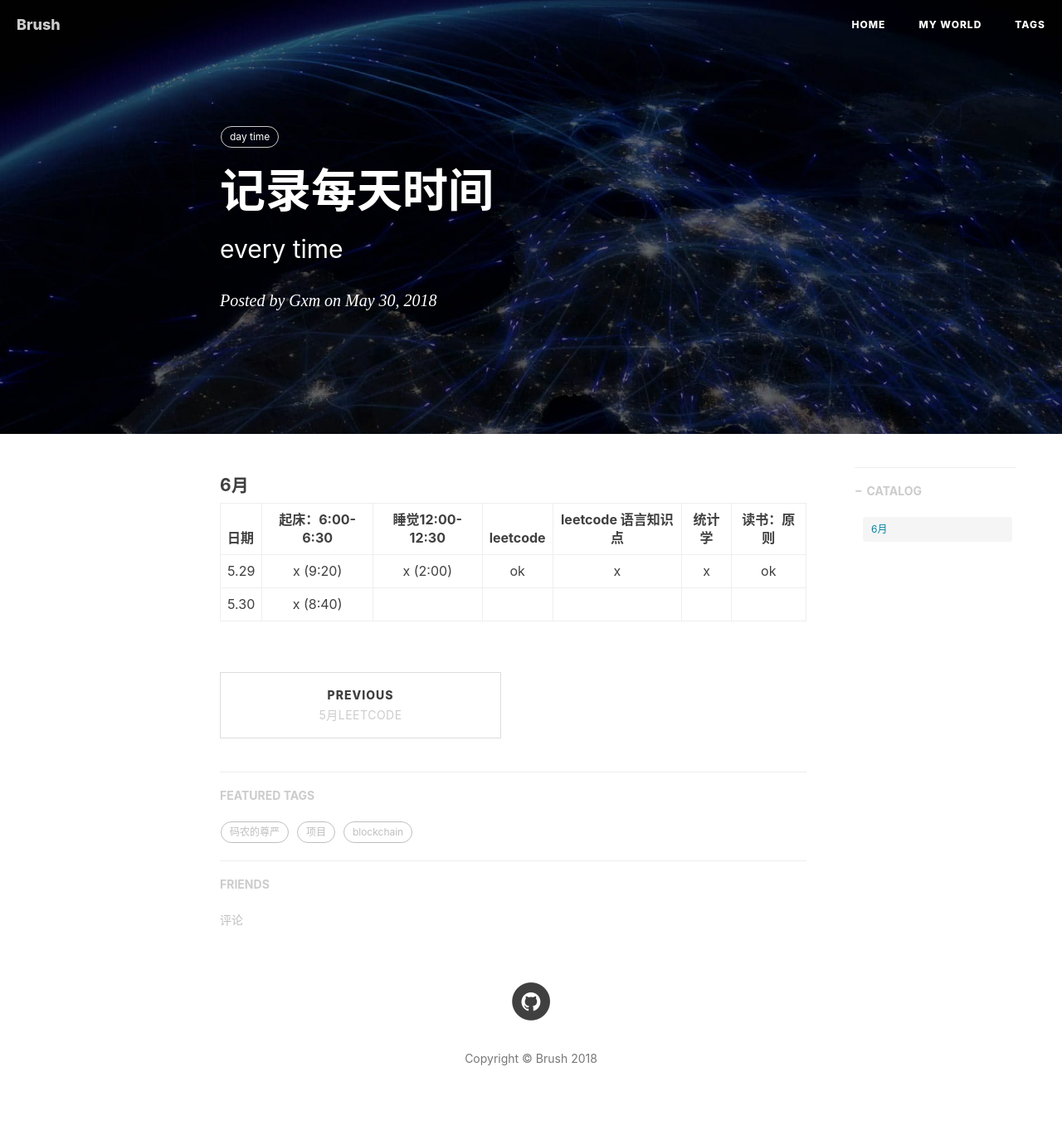
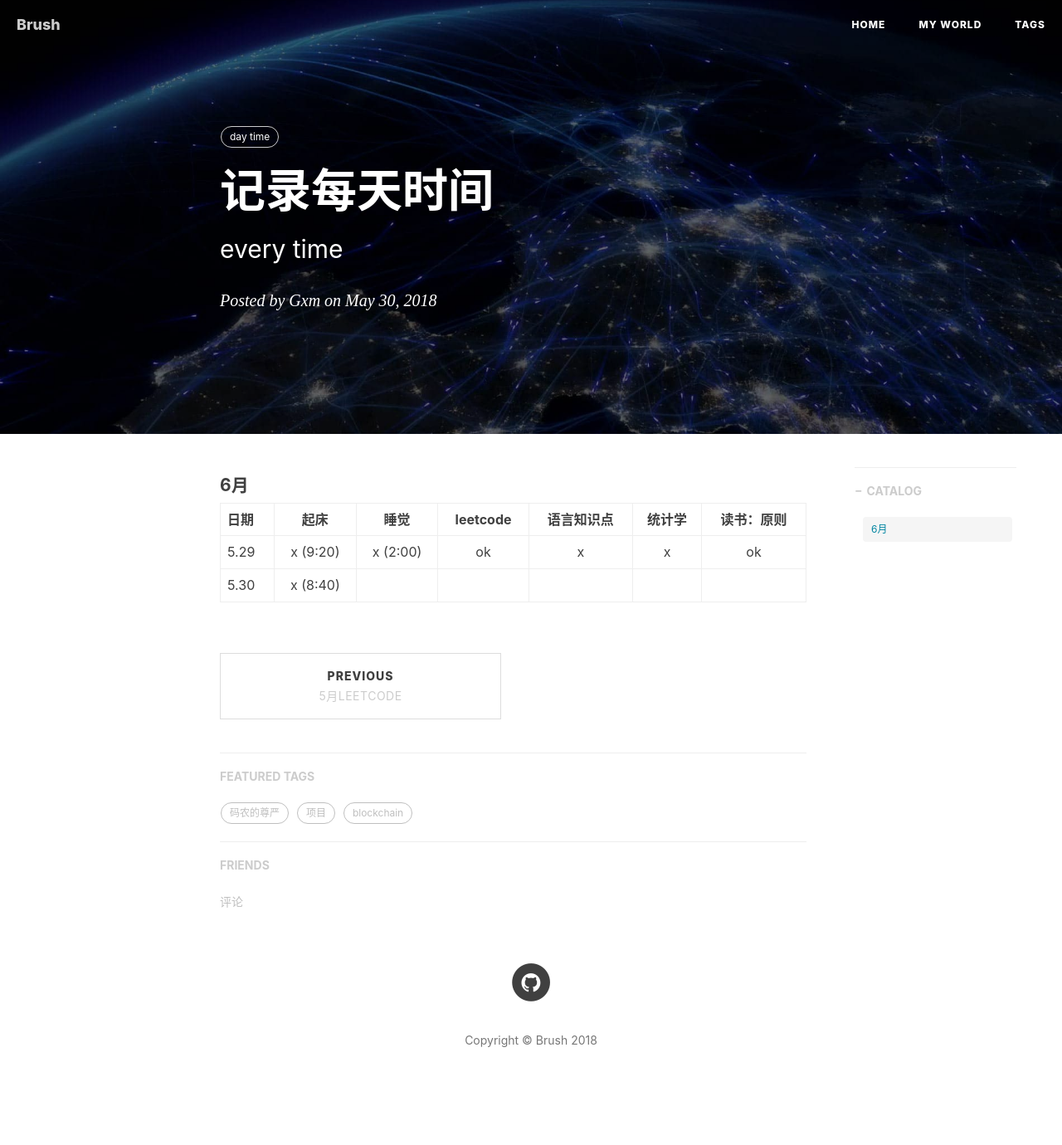
Before and after one commit to BrushXiaoMinGuo/BrushXiaoMinGuo.github.io, a Jekyll site: the page built from _posts/2018-05-30-day-time.markdown, in a window 1280 px wide. Shown: the whole page at 83% size. Built offline with Jekyll 4.4.1, drawn with Linux system fonts in a browser that asks for light colours; nearby versions of some CDN libraries; comment, search, counter and statistics services are not loaded; after the commit the page ends 1358 px from its top, so only the background shows below that.

Commit message:
5.30 	modify

```diff
--- a/_posts/2018-05-30-day-time.markdown
+++ b/_posts/2018-05-30-day-time.markdown
@@ -14,7 +14,7 @@ tags:
 
 #### 6月
 
-| 日期   |      起床：6:00-6:30      |  睡觉12:00-12:30 | leetcode | leetcode 语言知识点 | 统计学 | 读书：原则 |
+| 日期   |      起床     |  睡觉| leetcode | 语言知识点 | 统计学 | 读书：原则 |
 |----------|:-------------:|:------:|:----:|:---:|:---:|:---:|
 | 5.29 |  x (9:20)| x  (2:00) | ok | x| x| ok |
 | 5.30 |    x (8:40)  |    |||||
```
